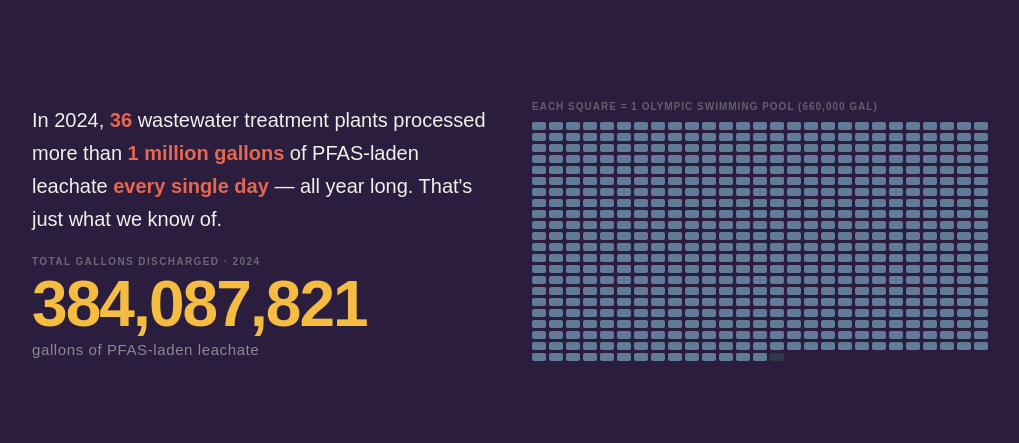
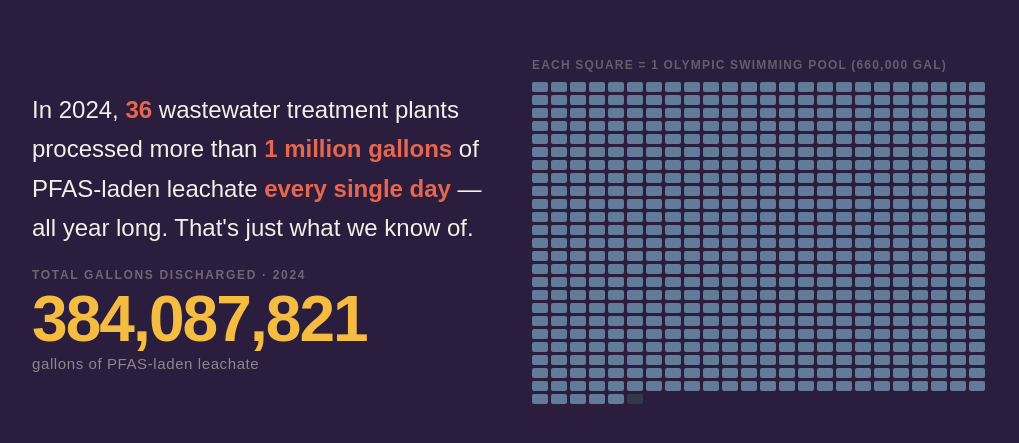
Before and after one commit to kimn3Fin/fullcirclefuture, a plain HTML site: page leachate_stat_slide.html in a window 1280 px wide. Shown: the part 169-612 px from the top of the page, without its empty margins (128-1147 px from the left). Drawn offline with Linux system fonts and the light colour scheme; a web font is replaced by a local one.

Commit message:
Update leachate_stat_slide.html

```diff
--- a/leachate_stat_slide.html
+++ b/leachate_stat_slide.html
@@ -49,7 +49,7 @@
   }
 
   .intro {
-    font-size: clamp(18px, 2vw, 20px);
+    font-size: clamp(20px, 2vw, 24px);
     font-weight: 300;
     line-height: 1.65;
     color: #f4efe9;
@@ -67,7 +67,7 @@
   }
 
   .counter-label {
-    font-size: 10px;
+    font-size: 12px;
     font-weight: 600;
     letter-spacing: 0.14em;
     text-transform: uppercase;
@@ -75,7 +75,7 @@
   }
 
   .counter-number {
-    font-size: clamp(36px, 5.5vw, 64px);
+    font-size: clamp(48px, 5.5vw, 64px);
     font-weight: 600;
     color: var(--yellow);
     letter-spacing: -0.03em;
@@ -84,7 +84,7 @@
   }
 
   .counter-unit {
-    font-size: clamp(12px, 1.4vw, 15px);
+    font-size: clamp(14px, 1.4vw, 15px);
     font-weight: 300;
     color: rgba(244,239,233,0.5);
     letter-spacing: 0.04em;
@@ -99,7 +99,7 @@
   }
 
   .pool-label {
-    font-size: 10px;
+    font-size: 12px;
     font-weight: 600;
     letter-spacing: 0.1em;
     text-transform: uppercase;
@@ -113,8 +113,8 @@
   }
 
   .pool {
-    width: 14px;
-    height: 8px;
+    width: 16px;
+    height: 10px;
     border-radius: 2px;
     background: var(--light-blue);
     opacity: 0;
```
